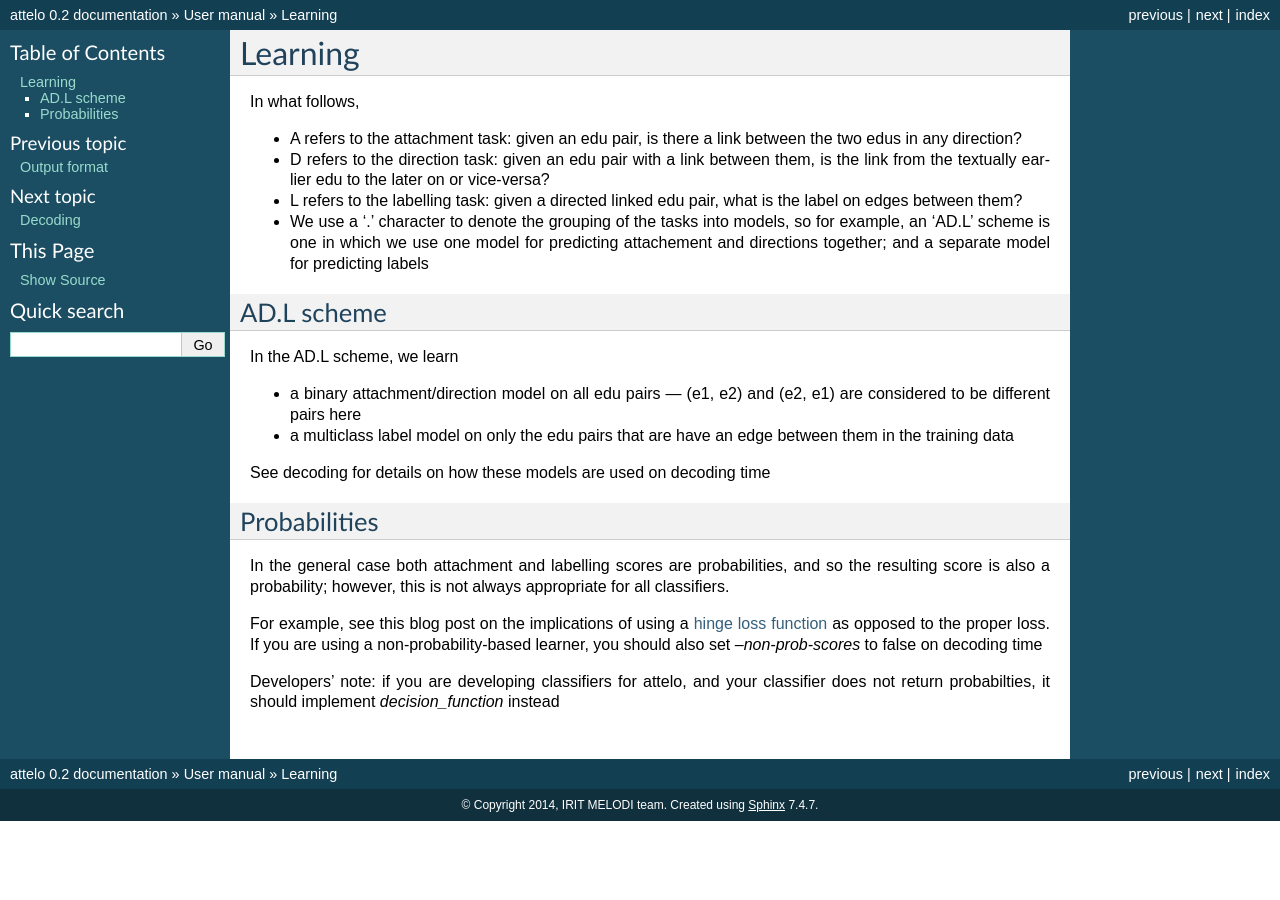
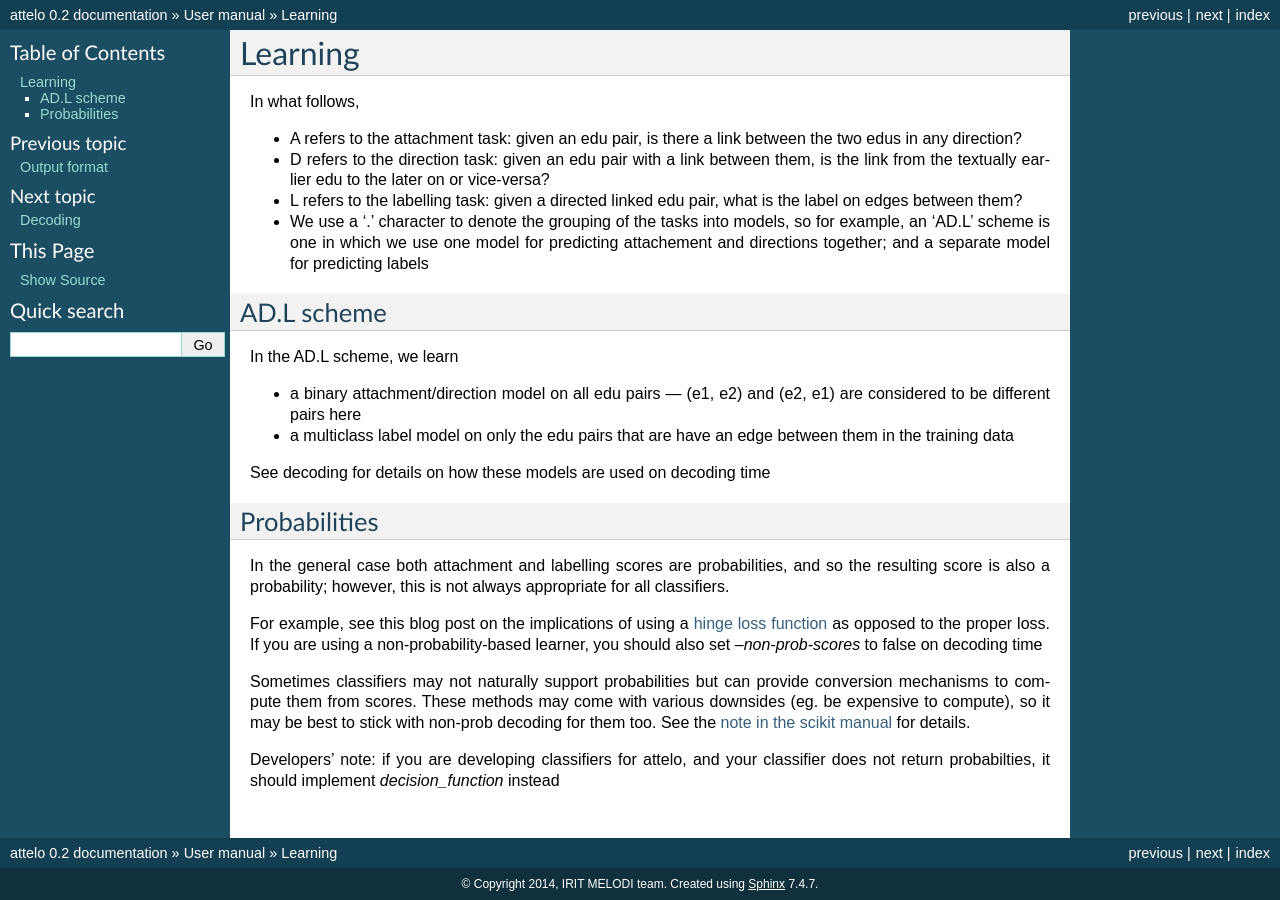
Before and after one commit to irit-melodi/attelo, a Sphinx documentation site: the page built from doc/learning.rst, in a window 1280 px wide. Built offline with Sphinx 7.4.7, drawn with Linux system fonts in a browser that asks for light colours.

Commit message:
DOC why you should avoid predict_prob if unnatural

```diff
--- a/doc/learning.rst
+++ b/doc/learning.rst
@@ -36,6 +36,15 @@ as opposed to the proper loss.  If you are using a non-probability-based
 learner,
 you should also set `--non-prob-scores` to false on decoding time
 
+Sometimes classifiers may not naturally support probabilities but can
+provide conversion mechanisms to compute them from scores. These methods
+may come with various downsides (eg. be expensive to compute), so it may
+be best to stick with non-prob decoding for them too.  See the `note in the
+scikit manual
+<http://scikit-learn.org/stable/modules/svm.html#scores-and-probabilities>`_
+for details.
+
+
 Developers' note: if you are developing classifiers for attelo, and your
 classifier does not return probabilties, it should implement
 `decision_function` instead
```
